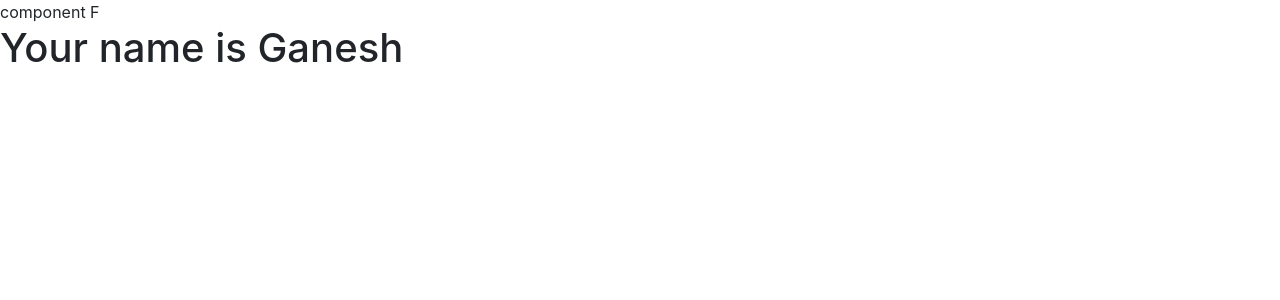
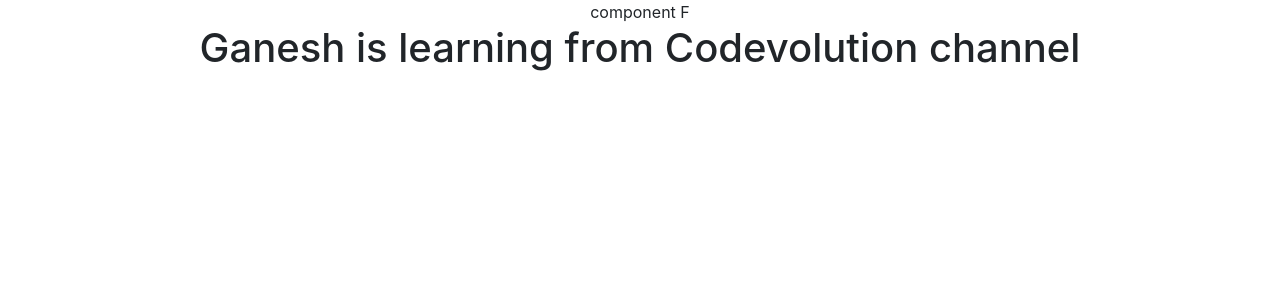
Before and after one commit to Ganesh-11062000/react-hooks, a React (Create React App) app: page / in a window 1280 px wide. Shown: the top 300 px of the page. Built offline with nearby package versions, Linux system fonts and the light colour scheme.

Commit message:
ContextProvider and ContextConsumer code to pass multiple values

```diff
--- a/src/App.js
+++ b/src/App.js
@@ -1,16 +1,18 @@
 import React, { Component } from "react";
-import DataFetching from "./components/DataFetchingFromAPI/DataFetching";
 import ComponentD from "./components/useContextHook/ComponentD";
 
 export const userContext = React.createContext();
+export const channelContext = React.createContext();
 
 export class App extends Component {
   render() {
     return (
       <div>
-        <userContext.Provider value={"Ganesh"}>
-          <ComponentD />
-        </userContext.Provider>
+        <channelContext.Provider value={"Codevolution"}>
+          <userContext.Provider value={"Ganesh"}>
+            <ComponentD />
+          </userContext.Provider>
+        </channelContext.Provider>
       </div>
     );
   }
--- a/src/components/useContextHook/ComponentF.js
+++ b/src/components/useContextHook/ComponentF.js
@@ -1,15 +1,27 @@
-import React from 'react';
-import {userContext} from "../../App";
+import React from "react";
+import { userContext, channelContext } from "../../App";
 
 function ComponentF() {
-    return (
-        <div>
-            component F
+  return (
+    <div className="text-center">
+      component F
+      <channelContext.Consumer>
+        {(channel) => {
+          return (
             <userContext.Consumer>
-                {user => <h1>Your name is {user}</h1>}
+              {(user) => {
+                return (
+                  <h1>
+                    {user} is learning from {channel} channel
+                  </h1>
+                );
+              }}
             </userContext.Consumer>
-        </div>
-    )
+          );
+        }}
+      </channelContext.Consumer>
+    </div>
+  );
 }
 
-export default ComponentF
+export default ComponentF;
```
